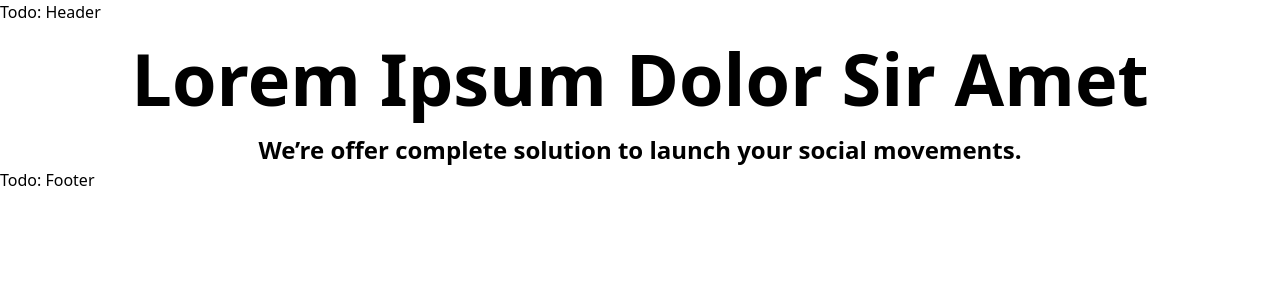
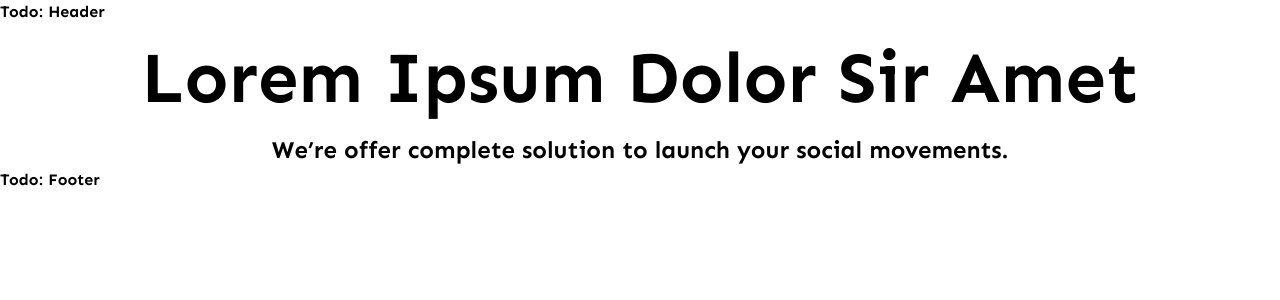
Before and after one commit to workshop-se/berswara-front, a Next.js app: page / in a window 1280 px wide. Shown: the top 300 px of the page. Built offline with nearby package versions, Linux system fonts and the light colour scheme.

Commit message:
change font name

```diff
--- a/src/app/layout.tsx
+++ b/src/app/layout.tsx
@@ -1,8 +1,8 @@
 import type { Metadata } from "next";
-// import { Inter } from "next/font/google";
+import { Sen } from "next/font/google";
 import "./globals.css";
 
-// const inter = Inter({ subsets: ["latin"] });
+const font = Sen({weight: "700", subsets: ["latin"] });
 
 export const metadata: Metadata = {
   title: "Create Next App",
@@ -16,7 +16,7 @@ export default function RootLayout({
 }>) {
   return (
     <html lang="en">
-      <body className="">{children}</body>
+      <body className={font.className}>{children}</body>
     </html>
   );
 }
```
